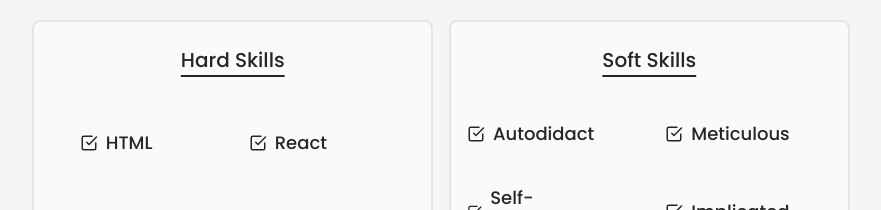
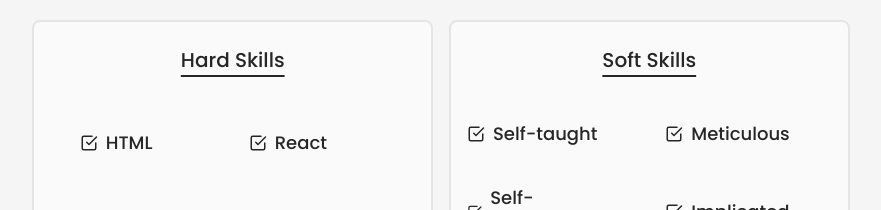
Before and after one commit to duraznodev/personal-portfolio, a React (Vite) app: page / in a window 1280 px wide. Shown: the part 1100-1310 px from the top of the page, without its empty margins (199-1080 px from the left). Built offline with nearby package versions, Linux system fonts and the light colour scheme.

Commit message:
Skill changed

```diff
--- a/src/components/skills/SkillGallery.jsx
+++ b/src/components/skills/SkillGallery.jsx
@@ -8,7 +8,7 @@ const HardSkills = [
   { text: "TailwindCSS" },
 ];
 const SoftSkills = [
-  { text: "Autodidact" },
+  { text: "Self-taught" },
   { text: "Meticulous" },
   { text: "Self-management" },
   { text: "Implicated" },
```
